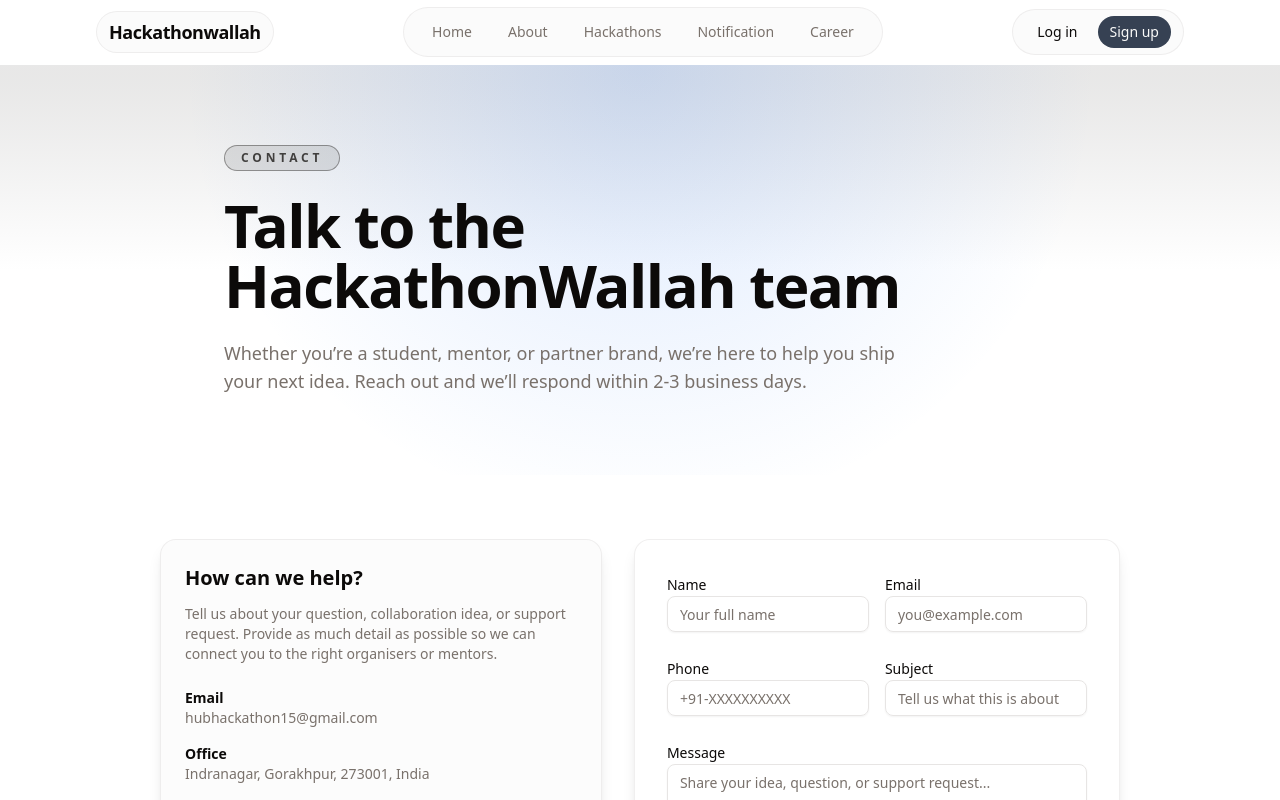
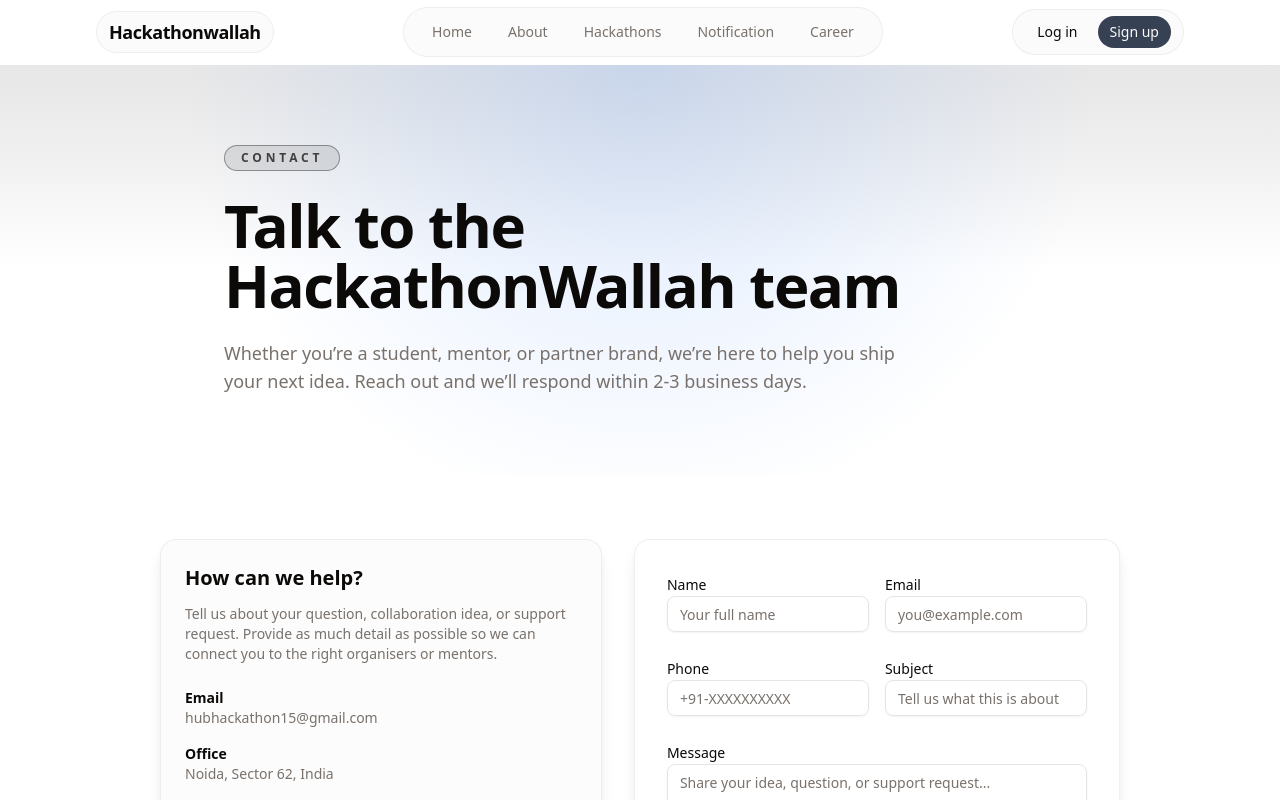
Before and after one commit to pksingh1508/myproject, a Next.js app: page /contact in a window 1280 px wide. Shown: the top 800 px of the page. Built offline with nearby package versions, Linux system fonts and the light colour scheme; no server answers.

Commit message:
change the contact address

```diff
--- a/src/app/contact/contact-content.tsx
+++ b/src/app/contact/contact-content.tsx
@@ -13,7 +13,7 @@ const initialState = {
   email: "",
   phone: "",
   subject: "",
-  message: ""
+  message: "",
 };
 
 export default function ContactContent() {
@@ -21,12 +21,12 @@ export default function ContactContent() {
   const [submitting, setSubmitting] = useState(false);
 
   const handleChange = (
-    event: React.ChangeEvent<HTMLInputElement | HTMLTextAreaElement>
+    event: React.ChangeEvent<HTMLInputElement | HTMLTextAreaElement>,
   ) => {
     const { name, value } = event.target;
     setFormValues((previous) => ({
       ...previous,
-      [name]: value
+      [name]: value,
     }));
   };
 
@@ -38,9 +38,9 @@ export default function ContactContent() {
       const response = await fetch("/api/contacts", {
         method: "POST",
         headers: {
-          "Content-Type": "application/json"
+          "Content-Type": "application/json",
         },
-        body: JSON.stringify(formValues)
+        body: JSON.stringify(formValues),
       });
 
       const text = await response.text();
@@ -59,7 +59,7 @@ export default function ContactContent() {
       setFormValues(initialState);
       toast.success(
         (payload?.message as string) ??
-          "Thanks for getting in touch. We’ll reach out soon."
+          "Thanks for getting in touch. We’ll reach out soon.",
       );
     } catch (error) {
       const message =
@@ -108,7 +108,7 @@ export default function ContactContent() {
             </div>
             <div>
               <p className="font-semibold text-foreground">Office</p>
-              <p>Indranagar, Gorakhpur, 273001, India</p>
+              <p>Noida, Sector 62, India</p>
             </div>
           </div>
         </CustomCard>
```
